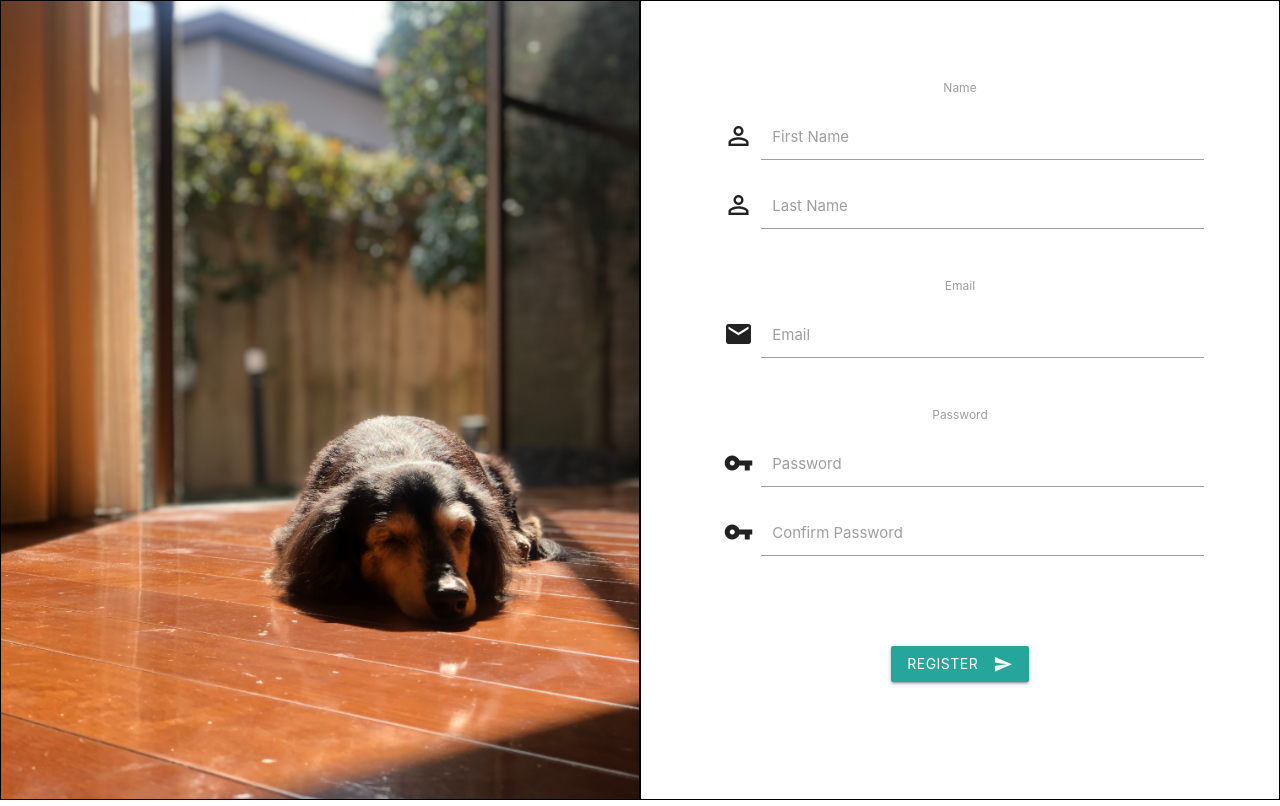
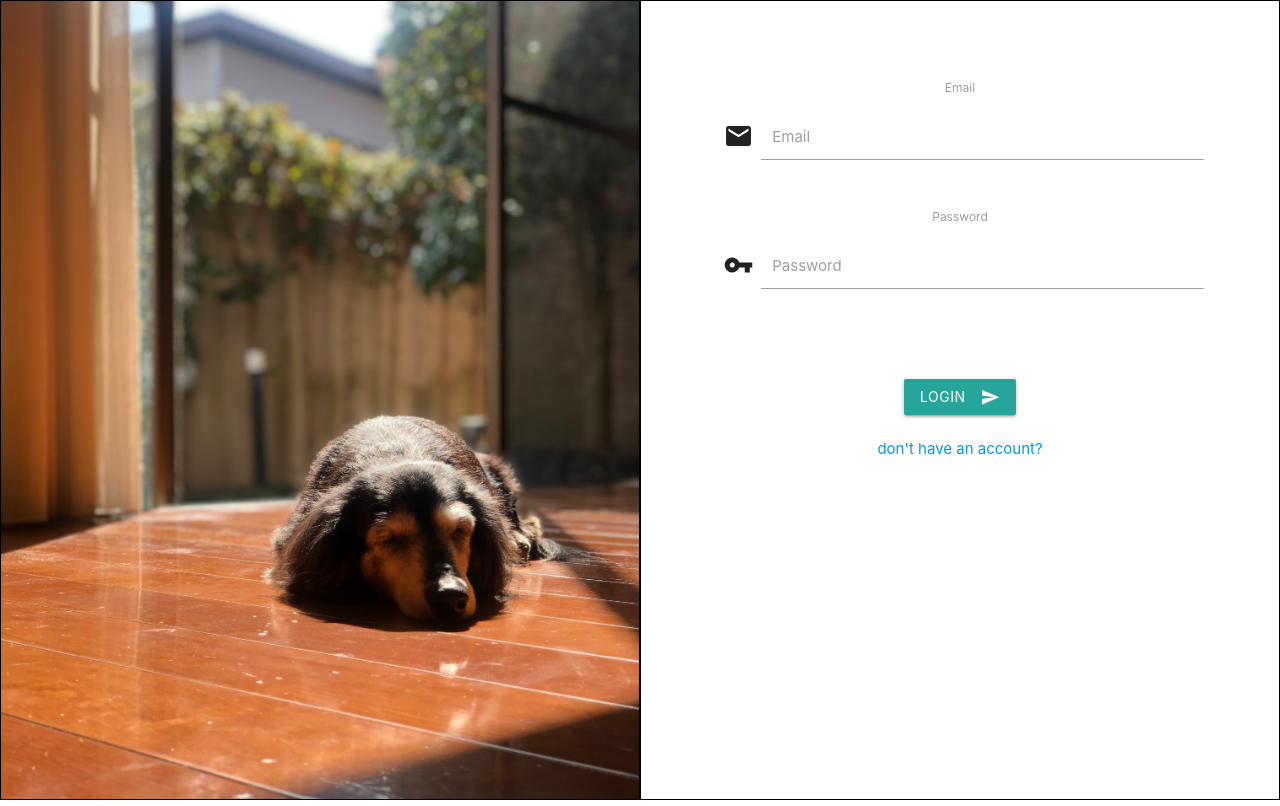
Before and after one commit to kojiokajima/linspiration, a React (Create React App) app in the folder client/: page /signin in a window 1280 px wide. Built offline with nearby package versions, Linux system fonts and the light colour scheme.

Commit message:
working on signup

```diff
--- a/client/src/Router.jsx
+++ b/client/src/Router.jsx
@@ -1,11 +1,12 @@
 import React from 'react'
 import {Switch, Route} from 'react-router-dom'
-import {Home, SignUp} from './components/index'
+import {Home, SignUp, SignIn} from './components/index'
 
 const Router = () => {
   return (
     <Switch>
-      <Route path="/" component={SignUp} />
+      <Route exact path="/signup" component={SignUp} />
+      <Route path="/signin" component={SignIn} />
     </Switch>
   )
 }
--- /dev/null
+++ b/client/src/assets/styles/_signin.scss
@@ -0,0 +1,31 @@
+.signin {
+  display: flex;
+  justify-content: space-between;
+
+  & .signin-hero {
+    border: 1px solid #000;
+    width: 50vw;
+    height: 100vh;
+    // vertical-align:middle;
+
+    & img {
+      height: 100%;
+      width: 100%;
+      object-fit: cover;
+    }
+  }
+
+
+  & .signin-form {
+    border: 1px solid #000;
+    width: 50vw;
+    height: 100vh;
+    // margin: 2rem;
+    padding: 5rem;
+    // display: flex;
+    // flex-direction: column;
+    // align-items:center;
+    // align-items: stretch;
+
+  }
+}
--- a/client/src/assets/styles/main.scss
+++ b/client/src/assets/styles/main.scss
@@ -1 +1,2 @@
 @import "signup";
+@import "signin";
--- /dev/null
+++ b/client/src/components/SignIn.jsx
@@ -0,0 +1,32 @@
+import React from 'react'
+import Hero from '../assets/images/dog01.jpg'
+import {TextInput, Button, Icon} from 'react-materialize'
+import {Link} from 'react-router-dom'
+
+const SignIn = () => {
+  return (
+    <div className="signin">
+      <div className="signin-hero">
+        <img src={Hero} alt="" />
+        {/* some image */}
+      </div>
+      {/* <form className="signin-form" action="/signin" method="POST"> */}
+      <form className="signin-form" action="http://localhost:3001/signin" method="POST">
+        <label htmlFor="">Email</label>
+        <TextInput id="email" icon="email" label="Email" name="email" email={true}  />
+        <br/>
+        <label htmlFor="">Password</label>
+        <TextInput id="password" icon="vpn_key" label="Password" name="password" password={true} />
+        <br/><br/><br/>
+        <Button type="submit" waves="light">Login<Icon right >send</Icon></Button>
+        <br/><br/>
+        <Link to="/signup">
+          don't have an account?
+        </Link>
+      </form>
+
+    </div>
+  )
+}
+
+export default SignIn
--- a/client/src/components/SignUp.jsx
+++ b/client/src/components/SignUp.jsx
@@ -2,12 +2,17 @@ import React from "react";
 import { TextInput, Button, Icon } from "react-materialize";
 import styled from 'styled-components'
 import Hero from '../assets/images/dog01.jpg'
+import axios from 'axios'
+import {Link} from 'react-router-dom'
 
 // const SignUpContainer = styled.div`
 //   margin: 2rem;
 // `
 
 const SignUp = () => {
+  axios.defaults.withCredentials = true
+
+
   return (
     <div className="signup">
       <div className="signup-hero">
@@ -20,13 +25,15 @@ const SignUp = () => {
         <TextInput id="lastName" icon="person_outline" label="Last Name" name="lastName" />
         <br/>
         <label htmlFor="">Email</label>
-        <TextInput id="email" icon="email" label="Email" name="email" email={true}  />
+        <TextInput id="email" icon="email" label="Email" name="email" email={true} email={true} />
         <br/>
         <label htmlFor="">Password</label>
         <TextInput id="password" icon="vpn_key" label="Password" name="password" password={true} />
         <TextInput id="confirm-password" icon="vpn_key" label="Confirm Password" name="confirmPassword" password={true} />
         <br/><br/><br/>
         <Button type="submit" waves="light">Register<Icon right >send</Icon></Button>
+        <br/><br/>
+        <Link to="/signin">already have an accoun?</Link>
       </form>
     </div>
   );
--- a/client/src/components/index.js
+++ b/client/src/components/index.js
@@ -1,2 +1,3 @@
 export {default as Home} from './Home'
 export {default as SignUp} from './SignUp'
+export {default as SignIn} from './SignIn'
```
Also changed, not shown: client/dbQuery.js (added, +9 -0 lines), 2 other files (tests, documents, lock files or other folders).
